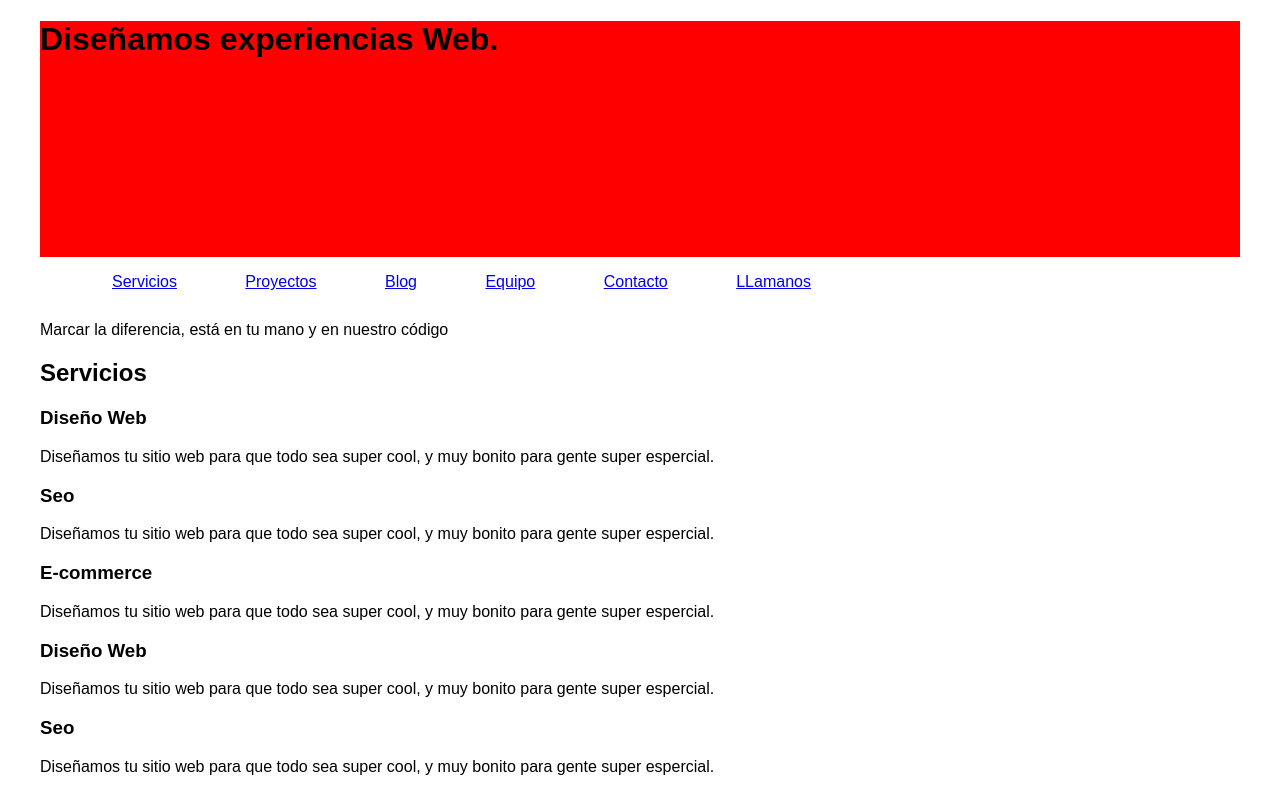
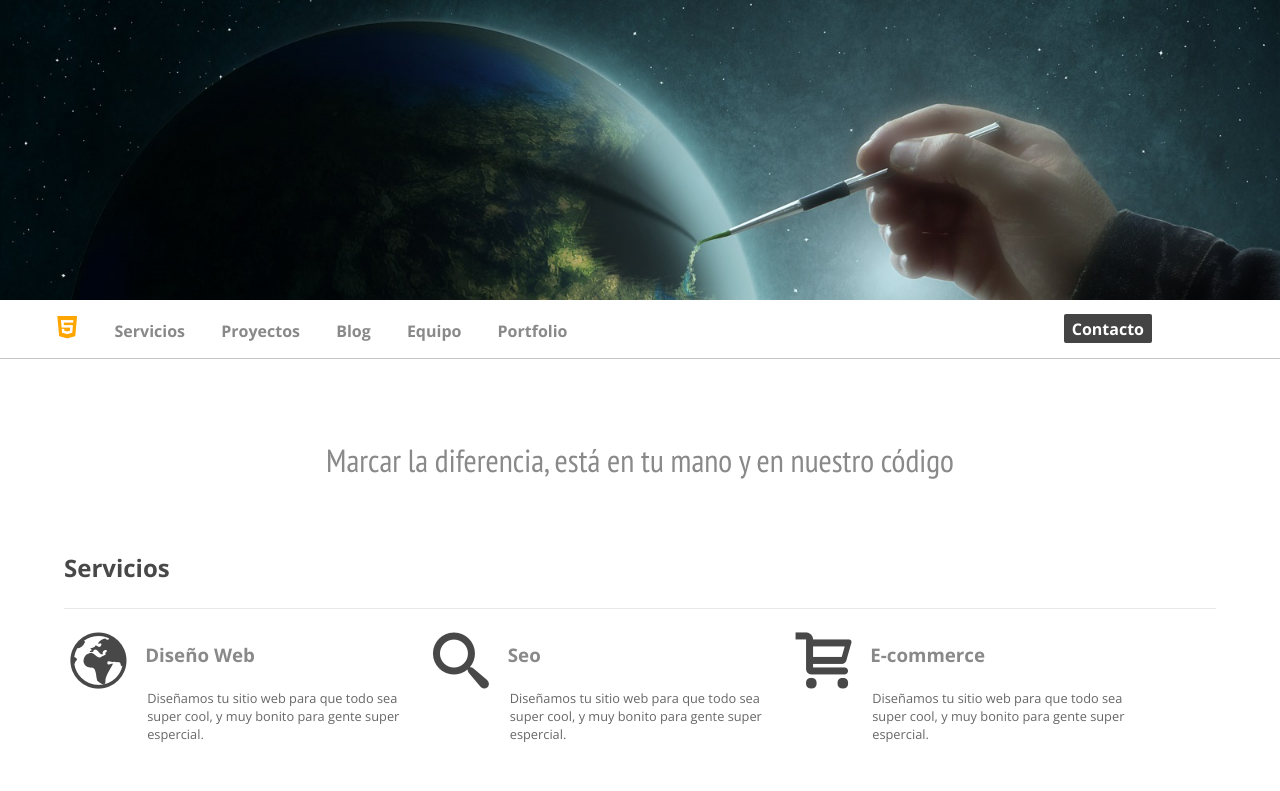
Before and after one commit to Pampanico/webingestudio, a plain HTML site: page index.html in a window 1280 px wide. Shown: the top 791 px of the page. Drawn offline with nearby package versions, Linux system fonts and the light colour scheme.

Commit message:
Maquetando
Se maqueta el header, el nav y una primera parte de servicios.

```diff
--- a/estilos.css
+++ b/estilos.css
@@ -1,31 +1,166 @@
+@font-face {
+	font-family: 'icomoon';
+	src:url('fonts/icomoon.eot');
+	src:url('fonts/icomoon.eot?#iefix') format('embedded-opentype'),
+		url('fonts/icomoon.woff') format('woff'),
+		url('fonts/icomoon.ttf') format('truetype'),
+		url('fonts/icomoon.svg#icomoon') format('svg');
+	font-weight: normal;
+	font-style: normal;
+}
+
+[class^="icon-"], [class*=" icon-"] {
+	font-family: 'icomoon';
+	speak: none;
+	font-style: normal;
+	font-weight: normal;
+	font-variant: normal;
+	text-transform: none;
+	line-height: 1;
+
+	/* Better Font Rendering =========== */
+	-webkit-font-smoothing: antialiased;
+	-moz-osx-font-smoothing: grayscale;
+}
+
+.icon-html5:before {
+	content: "\e600";
+	margin-top: 0.3em;
+	color: orange;
+	font-size: 1.4em;
+
+}
+.icon-earth:before {
+	content: "\e601";
+	font-size: 3.5em;
+	color: #494848;
+}
+.icon-search:before {
+	content: "\e602";
+	font-size: 3.5em;
+	color: #494848;
+}
+.icon-cart:before {
+	content: "\e603";
+	font-size: 3.5em;
+	color: #494848;
+}
+
+
+a
+{
+	text-decoration: none;
+	color: orange;
+}
 body
 {
 	margin: 0 auto;
-	width: 1200px;
+	width: 100%;
+	font-family: "Open Sans", Arial;
 }
+#lema
+{
+	height: 12em;
+	width: 100%;
+	position: relative;
+}
+#lema p
+{
+	font-family: "PT Sans Narrow";
+	position: absolute;
+	width: 100%;
+	top:25%;
+	text-align: center;
+	font-size: 2em;
+	color: #898989;
+}
+
 header
 {
-	background: red;
+	background: url("images/fondo.jpg");
+	background-size: 100%;
+	background-repeat: no-repeat;
+  	background-attachment: fixed;
 	height: 300px;
 	width: auto;
 	position: relative;
 }
+header h1
+{
+	margin: 0;
+}
 nav
 {
 	background: white;
-	position: absolute;
 	width: 100%;
-	bottom: 0;
+	padding: 0.8em 0;
+	margin: 0 ;
+	position: relative;
+	border-bottom: 1px solid #C7C6C6;
 }
 
-ul
+nav ul
 {
+	margin: 0.2em 0 0.2em 0;
+}
+
+nav ul li
+{
+	display: inline-block;
+	padding: 0 1em;
+	margin: 0;
+}
+nav ul li a
+{
+	font-weight: bold;
+	color: #898989;
+	text-decoration: none;
+}
+nav ul #contacto
+{
+	background: #444444;
+	border-radius: 2px;
+	position: absolute;
+	top: 25%;
+	right: 10%;
+	padding: 0.2em 0.5em;
 
 }
-
-ul li
+nav ul #contacto a
 {
+ color: white;
+}
+section
+{
+	margin:0 4em;
+}
+section article
+{
+	width: 30%;
 	display: inline-block;
-	height: 2em;
-	padding: 0 2em;
+	margin: 1.5em 0.4em;
+	position: relative;
 }
+section article h3
+{
+	padding: 0.5em 0em 0.5em 4em;
+	margin: 0;
+	color: #898989;
+}
+section article figure:before
+{
+	position: absolute;
+	font-size: 4em;
+}
+section article p{
+	font-size: 0.8em;
+	color:#686767;
+	margin-left: 6em;
+}
+section h2
+{
+	margin: 0;
+	color: #494848;
+	border-bottom: 1px solid #e6e8ea;
+	padding-bottom: 1em;
+}
--- a/index.html
+++ b/index.html
@@ -3,55 +3,57 @@
 <head>
 	<meta charset="utf-8" />
 	<title>Webingestudio: Última tecnología web</title>
+	<link href='http://fonts.googleapis.com/css?family=Open+Sans:400,700' rel='stylesheet' type='text/css'>
+	<link href='http://fonts.googleapis.com/css?family=PT+Sans+Narrow' rel='stylesheet' type='text/css'>
 	<link rel="stylesheet" type="text/css" href="normalize.css">
 	<link rel="stylesheet" type="text/css" href="estilos.css">
 </head>
 <body>
 	<header>
-		<div id="imagen_header">
-			<h1>Diseñamos experiencias Web.</h1>
-		</div>
+	</header>
 	<nav>
 		<ul>
+			<li class="icon-html5"></li>
 			<li><a href="#">Servicios</a></li>
 			<li><a href="#">Proyectos</a></li>
 			<li><a href="#">Blog</a></li>
 			<li><a href="#">Equipo</a></li>
-				<li><a href="#">Contacto</a></li>
-				<li id="llamanos"><a href="#">LLamanos</a></li>
+			<li><a href="#">Portfolio</a></li>
+			<li id="contacto"><a href="#">Contacto</a></li>
 		</ul>
 	</nav>
-	</header>
-	<span>Marcar la diferencia, está en tu mano y en nuestro código</span>
+	<div id="lema">
+	<p>Marcar la diferencia, está en tu mano y en nuestro código</p>
+	</div>
 	<section>
 		<h2 id="servicios">Servicios</h2>
 		<article id="web_desing">
-			<figure class="imagen_servicio"></figure>
+			<figure class="icon-earth"></figure>
 			<h3>Diseño Web</h3>
 			<p> Diseñamos tu sitio web para que todo sea super cool, y muy bonito para gente super espercial. </p>
 		</article>
 		<article id="seo">
-			<figure class="imagen_servicio"></figure>
+			<figure class="icon-search"></figure>
 			<h3>Seo</h3>
 			<p> Diseñamos tu sitio web para que todo sea super cool, y muy bonito para gente super espercial. </p>
 		</article>
 		<article id="ecommerce">
-			<figure class="imagen_servicio"></figure>
+			<figure class="icon-cart"></figure>
 			<h3>E-commerce</h3>
 			<p> Diseñamos tu sitio web para que todo sea super cool, y muy bonito para gente super espercial. </p>
 		</article>
 		<article id="servicio4">
-			<figure class="imagen_servicio"></figure>
+			<figure class="icon-earth"></figure>
 			<h3>Diseño Web</h3>
 			<p> Diseñamos tu sitio web para que todo sea super cool, y muy bonito para gente super espercial. </p>
 		</article>
 		<article id="seo">
-			<figure class="imagen_servicio"></figure>
+			<figure class="icon-search"></figure>
 			<h3>Seo</h3>
 			<p> Diseñamos tu sitio web para que todo sea super cool, y muy bonito para gente super espercial. </p>
 		</article>
 		<article id="ecommerce">
-			<figure class="imagen_servicio"></figure>
+			<figure class="icon-cart"></figure>
 			<h3>E-commerce</h3>
 			<p> Diseñamos tu sitio web para que todo sea super cool, y muy bonito para gente super espercial. </p>
 		</article>
--- /dev/null
+++ b/style.css
@@ -0,0 +1,37 @@
+@font-face {
+	font-family: 'icomoon';
+	src:url('fonts/icomoon.eot');
+	src:url('fonts/icomoon.eot?#iefix') format('embedded-opentype'),
+		url('fonts/icomoon.woff') format('woff'),
+		url('fonts/icomoon.ttf') format('truetype'),
+		url('fonts/icomoon.svg#icomoon') format('svg');
+	font-weight: normal;
+	font-style: normal;
+}
+
+[class^="icon-"], [class*=" icon-"] {
+	font-family: 'icomoon';
+	speak: none;
+	font-style: normal;
+	font-weight: normal;
+	font-variant: normal;
+	text-transform: none;
+	line-height: 1;
+
+	/* Better Font Rendering =========== */
+	-webkit-font-smoothing: antialiased;
+	-moz-osx-font-smoothing: grayscale;
+}
+
+.icon-html5:before {
+	content: "\e600";
+}
+.icon-earth:before {
+	content: "\e601";
+}
+.icon-search:before {
+	content: "\e602";
+}
+.icon-cart:before {
+	content: "\e603";
+}
```
Also changed, not shown: fonts/icomoon.ttf (added), fonts/icomoon.woff (added), images/fondo.jpg (added), 2 other files. Lines whose indentation alone changed are shown as unchanged.
